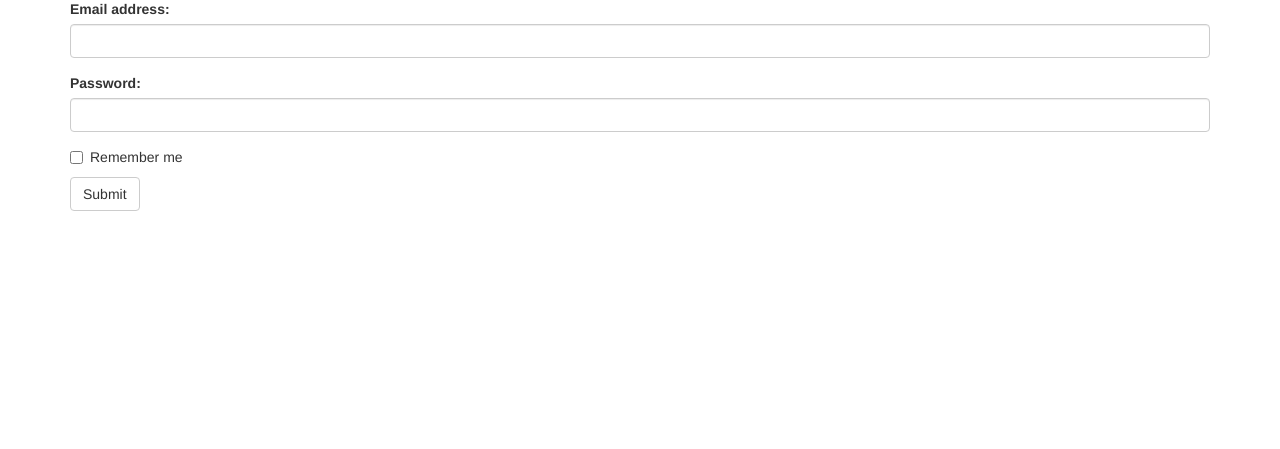
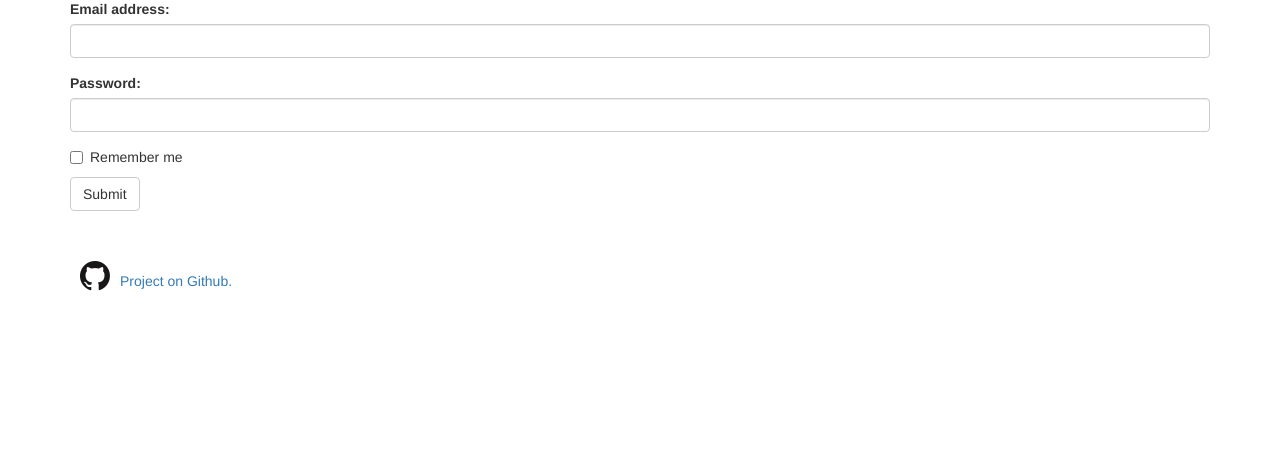
Before and after one commit to foospidy/sigsci-admin, a Flask app: page / in a window 1280 px wide. Shown: the part 73-522 px from the top of the page. Run offline with Flask 2, Linux system fonts and the light colour scheme; some libraries are stand-ins or nearby versions.

Commit message:
fix make; add github link

```diff
--- a/app.py
+++ b/app.py
@@ -295,6 +295,14 @@ def logo():
     return send_from_directory(os.path.join(APP.root_path, 'static'),
                                'sigsci-black.png', mimetype='image/png')
 
+@APP.route('/github.png')
+def github():
+    """
+    Route for github logo image
+    """
+    return send_from_directory(os.path.join(APP.root_path, 'static'),
+                               'github.png', mimetype='image/png')
+
 @APP.route('/site')
 def site():
     """
--- a/templates/index.html
+++ b/templates/index.html
@@ -47,6 +47,9 @@
       </div>
       <button type="submit" class="btn btn-default">Submit</button>
     </form>
+    <br />
+    <br />
+    <div><a href="https://github.com/foospidy/sigsci-admin" target="_new"><img src="/github.png" align="left" height="50px" border="0"><br />Project on Github.</a></div>
   {% else %}
     <h3>Welcome, {{ session['name'] }} ({{ session['role'] }}) &lt;{{ session['username'] }}&gt;</h3>
     <p>You can manage the corporation, sites, and users belonging to the corporation.</p>
```
Also changed, not shown: static/github.png (added), 1 other file.
